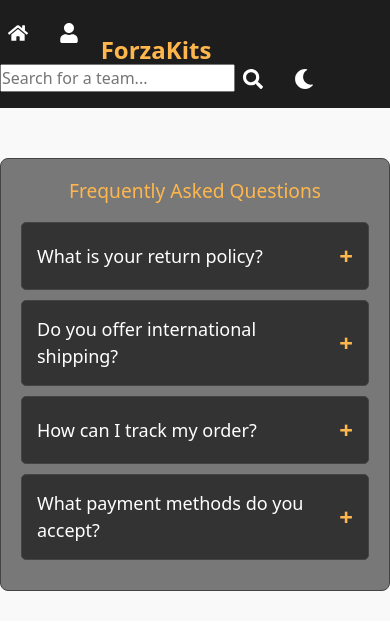
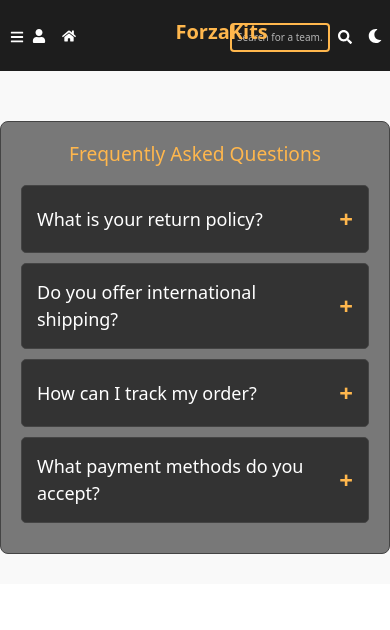
Before and after one commit to AlKhateebKhaled/MERAKI_Academy_Project_4, a React (Create React App) app in the folder frontend/: page /faq in a window 390 px wide. Shown: the top 630 px of the page. Built offline with nearby package versions, Linux system fonts and the light colour scheme; the HTML template or start-up script is replaced by a standard one.

Commit message:
Add Full logic and Style for Navbar

```diff
--- a/frontend/package.json
+++ b/frontend/package.json
@@ -11,10 +11,12 @@
     "react": "^18.2.0",
     "react-bootstrap": "^2.10.5",
     "react-dom": "^18.2.0",
+    "react-hook-form": "^7.53.0",
     "react-icons": "^5.3.0",
     "react-router-dom": "^6.26.2",
     "react-scripts": "5.0.1",
-    "web-vitals": "^2.1.4"
+    "web-vitals": "^2.1.4",
+    "yup": "^1.4.0"
   },
   "scripts": {
     "start": "react-scripts start",
--- a/frontend/src/Pages/Home/index.js
+++ b/frontend/src/Pages/Home/index.js
@@ -6,6 +6,27 @@ import "./style.css";
 import image1 from "../../assets/seasonKit.jpeg";
 import image2 from "../../assets/awaykit.jpg";
 import image3 from "../../assets/thirdKit.jpg";
+
+const featuredProducts = [
+  {
+    id: 1,
+    name: "Home Jersey 2024/25",
+    price: "$89.99",
+    imageUrl: "path/to/home_jersey_image.jpg",
+  },
+  {
+    id: 2,
+    name: "Away Jersey 2024/25",
+    price: "$89.99",
+    imageUrl: "path/to/away_jersey_image.jpg",
+  },
+  {
+    id: 3,
+    name: "Third Jersey 2024/25",
+    price: "$89.99",
+    imageUrl: "path/to/third_jersey_image.jpg",
+  },
+];
 
 const Home = () => {
   const navigate = useNavigate();
@@ -28,6 +49,13 @@ const Home = () => {
 
   return (
     <div className="home-container">
+      <div className="promotional-banner">
+        <h3>Exclusive Sale! 20% Off on Selected Items!</h3>
+        <Button onClick={handleShopNowButton} className="btn-banner">
+          Shop Now
+        </Button>
+      </div>
+
       <Carousel>
         <Carousel.Item>
           <img
@@ -76,6 +104,24 @@ const Home = () => {
         </Carousel.Item>
       </Carousel>
 
+      <div className="featured-products mt-5">
+        <h2 className="text-center mb-4">Featured Products</h2>
+        <div className="row justify-content-center">
+          {featuredProducts.map(product => (
+            <div className="col-md-4 text-center mb-4" key={product.id}>
+              <div className="product-card p-3">
+                <img src={product.imageUrl} alt={product.name} className="img-fluid" />
+                <h5>{product.name}</h5>
+                <p>{product.price}</p>
+                <Button className="btn-orange" onClick={() => navigate(`/product/${product.id}`)}>
+                  View Details
+                </Button>
+              </div>
+            </div>
+          ))}
+        </div>
+      </div>
+
       <div className="container mt-5">
         <h2 className="text-center mb-4">Explore More</h2>
         <div className="row justify-content-center">
--- a/frontend/src/Pages/Home/style.css
+++ b/frontend/src/Pages/Home/style.css
@@ -91,3 +91,52 @@ p {
   background-color: #e64a19 !important;
   color: white !important;
 }
+.promotional-banner {
+  background-color: #ff5722;
+  color: white;
+  text-align: center;
+  padding: 15px 0;
+}
+
+.promotional-banner h3 {
+  margin: 0;
+  font-size: 1.5rem;
+}
+
+.btn-banner {
+  background-color: #ffffff;
+  color: #ff5722;
+  border: none;
+  font-weight: bold;
+  padding: 10px 15px;
+  border-radius: 5px;
+  margin-top: 10px;
+}
+
+.featured-products {
+  padding: 20px;
+  background-color: #f9f9f9;
+}
+
+.product-card {
+  background-color: #ffffff;
+  border-radius: 10px;
+  padding: 15px;
+  transition: transform 0.3s, box-shadow 0.3s;
+}
+
+.product-card:hover {
+  transform: translateY(-5px);
+  box-shadow: 0 4px 10px rgba(0, 0, 0, 0.2);
+}
+
+.product-card img {
+  max-width: 100%;
+  height: auto;
+  border-radius: 5px;
+}
+
+.featured-products h2 {
+  color: #ffb74d;
+  font-weight: bold;
+}
--- a/frontend/src/Pages/Login/index.js
+++ b/frontend/src/Pages/Login/index.js
@@ -2,7 +2,7 @@ import Button from "react-bootstrap/Button";
 import Col from "react-bootstrap/Col";
 import Form from "react-bootstrap/Form";
 import Row from "react-bootstrap/Row";
-import React, { useContext, useState } from "react";
+import React, { useContext, useState, useEffect } from "react";
 import axios from "axios";
 import { useNavigate, useLocation } from "react-router-dom";
 import Alert from "react-bootstrap/Alert";
@@ -20,13 +20,14 @@ function Login() {
     msg,
     setMsg,
     setToken,
-    userName,
     setUserName,
-    isLoading,
-    setIsLoading,
-    shownUserName,
-    setShownUserName,
   } = useContext(AppContext);
+
+  const [isLoading, setIsLoading] = useState(true);
+
+  useEffect(() => {
+    setIsLoading(false);
+    }, []);
 
   const handleChange = (e) => {
     const { name, value } = e.target;
@@ -43,31 +44,36 @@ function Login() {
     axios
       .post("http://localhost:5000/users/login", formData)
       .then((res) => {
-        console.log("Response:", res.data);
+
           localStorage.setItem("token", res.data.token);
           setToken(res.data.token);
           localStorage.setItem("userName", res.data.user.userName);
           setUserName(res.data.user.userName);
-        console.log(userName);
 
           const redirectPath = currentLocation.state?.from?.pathname || "/";
           navigate(redirectPath);
+
       })
       .catch((err) => {
-        console.error("Error:", err);
           setMsg(err.response?.data?.message || "An error occurred");
+
       })
       .finally(() => {
           setIsLoading(false);
+
       });
+  };
 
-    console.log("Form Data Submitted:", formData);
+  const handleRegister = () => {
+    navigate("/register");
   };
 
   return (
     <div className="login-page">
       <Form onSubmit={handleLogin} className="form-container">
         {msg && <Alert variant="danger">{msg}</Alert>}
+
+        <h2 className="text-center">Login to Your Account</h2>
 
         <Form.Group as={Row} className="mb-3" controlId="formHorizontalEmail">
           <Form.Label column sm={2}>
@@ -76,7 +82,7 @@ function Login() {
           <Col sm={10}>
             <Form.Control
               type="email"
-              placeholder="Email"
+              placeholder="Enter your email"
               name="email"
               value={formData.email}
               onChange={handleChange}
@@ -100,7 +106,7 @@ function Login() {
           <Col sm={10}>
             <Form.Control
               type="password"
-              placeholder="Password"
+              placeholder="Enter your password"
               name="password"
               value={formData.password}
               onChange={handleChange}
@@ -117,8 +123,13 @@ function Login() {
 
         <Form.Group as={Row} className="mb-3">
           <Col sm={{ span: 10, offset: 2 }}>
-            <Button type="submit">Sign in</Button>
-            {isLoading && (
+            <Button
+              type="submit"
+              className="w-100"
+              variant="primary"
+              disabled={isLoading}
+            >
+              {isLoading ? (
                 <>
                   <Spinner
                     as="span"
@@ -129,7 +140,22 @@ function Login() {
                   />
                   <span className="sr-only">Loading...</span>
                 </>
+              ) : (
+                "Sign in"
               )}
+            </Button>
+          </Col>
+        </Form.Group>
+
+        <Form.Group as={Row} className="mb-3">
+          <Col sm={{ span: 10, offset: 2 }}>
+            <Button
+              variant="outline-primary"
+              onClick={handleRegister}
+              className="w-100 register-button"
+            >
+              Don't have an account? Register here
+            </Button>
           </Col>
         </Form.Group>
       </Form>
--- a/frontend/src/Pages/Login/style.css
+++ b/frontend/src/Pages/Login/style.css
@@ -2,9 +2,10 @@
   display: flex;
   justify-content: center;
   align-items: center;
-    min-height: 90vh;
+  min-height: 100vh;
   background-color: #f7f7f7;
   padding: 0;
+  flex-direction: column;
 }
 
 .login-page .form-container {
@@ -13,7 +14,8 @@
   border-radius: 8px;
   box-shadow: 0px 4px 12px rgba(0, 0, 0, 0.1);
   max-width: 500px;
-    width: 100%;
+  width: 90%;
+  margin: 0 auto;
 }
 
 .login-page .form-control {
@@ -43,6 +45,7 @@
   font-size: 16px;
   cursor: pointer;
   transition: background-color 0.3s ease;
+  width: 100%;
 }
 
 .login-page button[type="submit"]:hover {
@@ -73,3 +76,28 @@
   padding-left: 10px;
   color: #495057;
 }
+
+.register-button {
+  border: 2px solid #007bff;
+  color: #007bff;
+  transition: all 0.3s ease;
+}
+
+.register-button:hover {
+  background-color: #007bff;
+  color: #ffffff;
+}
+
+.register-button:focus {
+  outline: none;
+  box-shadow: 0 0 5px rgba(0, 123, 255, 0.5);
+}
+.login-page button[type="submit"] {
+  position: relative;
+}
+
+.login-page .spinner-border {
+  position: absolute;
+  left: 50%;
+  transform: translateX(-50%);
+}
--- a/frontend/src/Pages/Register/index.js
+++ b/frontend/src/Pages/Register/index.js
@@ -1,4 +1,4 @@
-import React, { useState, useContext } from "react";
+import React, { useState, useContext, useEffect } from "react";
 import axios from "axios";
 import { NavLink, useNavigate } from "react-router-dom";
 import Button from "react-bootstrap/Button";
@@ -14,11 +14,14 @@ import { AppContext } from "../../App";
 
 function Register() {
   const navigate = useNavigate();
-  const { formData, setFormData, msg, setMsg, isLoading, setIsLoading } =
-    useContext(AppContext);
+  const { formData, setFormData, msg, setMsg } = useContext(AppContext);
   const [errors, setErrors] = useState({});
   const [showAlert, setShowAlert] = useState(false);
+  const [isLoading, setIsLoading] = useState(true);
 
+  useEffect(() => {
+    setIsLoading(false);
+  }, []);
   const handleChange = (e) => {
     setFormData({ ...formData, [e.target.name]: e.target.value });
   };
--- a/frontend/src/Pages/WishList/style.css
+++ b/frontend/src/Pages/WishList/style.css
@@ -48,9 +48,13 @@
 
 .wishlist__product-img {
   width: 100%;
-  height: auto;
-  border-top-left-radius: 8px;
-  border-top-right-radius: 8px;
+  height: 250px;
+  overflow: hidden;
+  border-bottom: 1px solid #eaeaea;
+  background-color: #f9f9f9;
+  display: flex;
+  justify-content: center;
+  align-items: center;
 }
 
 .wishlist__card-body {
@@ -80,7 +84,6 @@
   width: 100%;
 }
 
-/* Responsive styles */
 @media (max-width: 768px) {
   .wishlist__product {
     flex: 1 0 45%;
--- a/frontend/src/components/Navbar/index.js
+++ b/frontend/src/components/Navbar/index.js
@@ -1,4 +1,4 @@
-import React, { useState, useContext, useEffect } from "react";
+import React, { useState, useContext } from "react";
 import { NavLink, useNavigate } from "react-router-dom";
 import {
   FaSearch,
@@ -6,36 +6,67 @@ import {
   FaHeart,
   FaSun,
   FaMoon,
+  FaBars,
+  FaHome,
   FaSignOutAlt,
   FaShoppingCart,
-  FaHome,
+  FaSignInAlt,
+  FaList,
+  FaDollarSign,
 } from "react-icons/fa";
 import "./style.css";
 import { AppContext } from "../../App";
 
+const Dropdown = ({ title, options, isOpen, toggle }) => (
+  <div className="dropdown">
+    <div
+      className="dropdown-toggle"
+      onClick={toggle}
+      aria-haspopup="true"
+      aria-expanded={isOpen}
+    >
+      {title}
+    </div>
+    {isOpen && (
+      <div className="dropdown-list open">
+        {options.map((option) => (
+          <NavLink
+            key={option.label}
+            to={option.path}
+            className="dropdown-item"
+            activeClassName="active"
+            onClick={() => {
+              toggle();
+            }}
+          >
+            {option.label}
+          </NavLink>
+        ))}
+      </div>
+    )}
+  </div>
+);
+
 const Navbar = () => {
   const navigate = useNavigate();
   const { token, userName, setToken, cartItems } = useContext(AppContext);
-  const [isDarkMode, setIsDarkMode] = useState(
-    localStorage.getItem("darkMode") === "true"
-  );
+  const [isMenuOpen, setIsMenuOpen] = useState(false);
+  const [isDarkMode, setIsDarkMode] = useState(false);
+  const [isDropdownOpen, setIsDropdownOpen] = useState({});
   const [searchQuery, setSearchQuery] = useState("");
 
-  useEffect(() => {
-    document.body.className = isDarkMode ? "dark-mode" : "";
-  }, [isDarkMode]);
+  const toggleDropdown = (dropdown) => {
+    setIsDropdownOpen((prev) => ({
+      ...prev,
+      [dropdown]: !prev[dropdown],
+    }));
+  };
 
   const logout = () => {
-    localStorage.clear();
+    localStorage.clear("token");
+    localStorage.clear("userName");
     setToken(null);
     navigate("/login");
-  };
-
-  const toggleDarkMode = () => {
-    setIsDarkMode((prevMode) => {
-      localStorage.setItem("darkMode", !prevMode);
-      return !prevMode;
-    });
   };
 
   const handleSearch = (e) => {
@@ -49,14 +80,14 @@ const Navbar = () => {
   return (
     <nav className={`navbar ${isDarkMode ? "dark-mode" : ""}`}>
       <div className="right-side">
-        <NavLink to="/" className="icon-button">
-          <FaHome />
-        </NavLink>
+        <div className="menu-icon" onClick={() => setIsMenuOpen(!isMenuOpen)}>
+          <FaBars />
+        </div>
         <div>
           {token ? (
             <div className="user-info">
               <span
-                className="icon-button"
+                className="icon-button-user"
                 onClick={() => {
                   navigate("/profile");
                 }}
@@ -84,8 +115,64 @@ const Navbar = () => {
             </NavLink>
           )}
         </div>
+        <div className={`nav-links ${isMenuOpen ? "open" : ""}`}>
+          <NavLink
+            exact
+            to="/"
+            activeClassName="active"
+            onClick={() => setIsMenuOpen(false)}
+          >
+            <FaHome /> Home
+          </NavLink>
+          <NavLink
+            to="/Categories"
+            activeClassName="active"
+            onClick={() => setIsMenuOpen(false)}
+          >
+            <FaList /> Categories
+          </NavLink>
+          <NavLink
+            to="/wishlist"
+            activeClassName="active"
+            onClick={() => setIsMenuOpen(false)}
+          >
+            <FaHeart /> WishList
+          </NavLink>
+          <NavLink to="/cart">
+            <FaShoppingCart /> Cart
+          </NavLink>
+          <Dropdown
+            title={
+              <span>
+                <FaSignInAlt /> Login / Register
+              </span>
+            }
+            options={[
+              { label: "Login", path: "/login" },
+              { label: "Register", path: "/register" },
+            ]}
+            isOpen={isDropdownOpen.loginRegister}
+            toggle={() => toggleDropdown("loginRegister")}
+          />
+
+          <Dropdown
+            title={
+              <span>
+                <FaDollarSign /> Currency
+              </span>
+            }
+            options={[
+              { label: "Jordanian Dinar", path: "/currency/jd" },
+              { label: "Dollar", path: "/currency/usd" },
+            ]}
+            isOpen={isDropdownOpen.currency}
+            toggle={() => toggleDropdown("currency")}
+          />
+        </div>
+        <NavLink to="/" className="icon-button">
+          <FaHome />
+        </NavLink>
       </div>
-
       <div className="logo">
         <h1>ForzaKits</h1>
       </div>
@@ -103,7 +190,7 @@ const Navbar = () => {
             <FaSearch />
           </button>
         </form>
-        <button className="icon-button" onClick={toggleDarkMode}>
+        <button className="icon-button">
           {isDarkMode ? <FaSun /> : <FaMoon />}
         </button>
       </div>
--- a/frontend/src/components/Navbar/style.css
+++ b/frontend/src/components/Navbar/style.css
@@ -29,8 +29,48 @@ body {
   padding-left: 10px;
 }
 
+.nav-links {
+  display: flex;
+  position: absolute;
+  top: 62px;
+  left: 2px;
+  width: 13.7%;
+  height: 0;
+  flex-direction: column;
+  background-color: #1d1d1d;
+  overflow: hidden;
+  transition: height 0.3s ease, padding-top 0.3s ease;
+  z-index: 100;
+}
+
+.nav-links.open {
+  height: 100vh;
+  padding-top: 5px;
+}
+
+.nav-links a {
+  color: #ffffff;
+  text-decoration: none;
+  padding: 8px 12px;
+  transition: background-color 0.3s ease;
+  padding: 10px 20px;
+  width: 100%;
+}
+
+.active {
+  background-color: #ffb74d;
+  color: #1d1d1d;
+  border-radius: 4px;
+}
+
+.nav-links a:hover {
+  background-color: rgba(255, 183, 77, 0.3);
+  color: #1d1d1d;
+}
+
 .logo {
-  justify-content: space-between;
+  position: absolute;
+  left: 43%;
   font-size: 40px;
   font-weight: bold;
   color: #ffb74d;
@@ -66,34 +106,213 @@ body {
   color: #1d1d1d;
 }
 
+.icon-button-user {
+  background: none;
+  border: none;
+  color: #ffffff;
+  cursor: pointer;
+  font-size: 20px;
+  padding: 8px;
+  transition: background-color 0.3s ease, color 0.3s ease;
+  width: 100px;
+  text-align: center;
+  overflow: hidden;
+  white-space: nowrap;
+  text-overflow: ellipsis;
+}
+
+.icon-button-user:hover {
+  background-color: #f9a825;
+  color: #1d1d1d;
+}
+
+.dropdown-toggle {
+  cursor: pointer;
+  color: #ffffff;
+  padding: 10px 20px;
+  transition: background-color 0.3s ease, color 0.3s ease;
+  border: none;
+  background: transparent;
+}
+
+.dropdown-toggle:hover {
+  background-color: rgba(255, 183, 77, 0.3);
+  border-radius: 4px;
+}
+
+.dropdown-list {
+  background-color: #1d1d1d;
+  width: 200px;
+  border-radius: 4px;
+  box-shadow: 0 2px 10px rgba(0, 0, 0, 0.2);
+  display: none;
+  transition: opacity 0.3s ease, visibility 0.3s ease;
+  display: block;
+  visibility: visible;
+  opacity: 1;
+}
+
+.dropdown-list a {
+  display: block;
+  color: #ffffff;
+  padding: 10px 15px;
+  text-decoration: none;
+  transition: background-color 0.3s ease;
+}
+
+.dropdown-list a:hover {
+  background-color: rgba(255, 183, 77, 0.5);
+  color: #1d1d1d;
+}
+
 .user-info {
   display: flex;
   align-items: center;
   gap: 20px;
 }
-.cart-icon {
-  position: relative;
+
+.search-input {
+  width: 150px;
+  padding: 5px;
+  border: 2px solid #ffb74d;
+  border-radius: 4px;
+  background-color: #1d1d1d;
+  color: #ffffff;
+  font-size: 14px;
+  outline: none;
+  transition: border-color 0.3s ease, background-color 0.3s ease;
 }
 
-.cart-count {
-  position: absolute;
-  top: -5px;
-  right: -10px;
-  background-color: #ff4d4d;
-  color: white;
-  border-radius: 50%;
-  padding: 4px 6px;
-  font-size: 0.6rem;
-  font-weight: bold;
+.search-input::placeholder {
+  color: #b3b3b3;
 }
 
+.search-input:focus {
+  border-color: #f9a825;
+  background-color: #333;
+}
+.cart-count {
+  background-color: #ff3b30;
+  color: #ffffff;
+  border-radius: 50%;
+  padding: 2px 4px;
+  border-radius: 50%;
+  font-size: 10px;
+  font-weight: bold;
+  border: 0.1px solid #ffffff;
+}
 @media (max-width: 768px) {
-  .menu-icon {
-    display: block;
+  .nav-links {
+    position: absolute;
+    top: 52px;
+    left: 0;
+    width: 40%;
+    height: 0;
+    flex-direction: column;
+    background-color: #1d1d1d;
+    overflow: hidden;
+    transition: height 0.3s ease, padding-top 0.3s ease;
   }
+
+  .nav-links.open {
+    height: 100vh;
+    padding-top: 0px;
+  }
+
+  .nav-links a {
+    width: 100%;
+    padding: 10px 15px;
+    text-align: left;
+  }
+
   .logo {
     position: absolute;
-    left: 40%;
-    transform: translateX(-50%);
+    left: 45%;
+  }
+
+  .menu-icon {
+    font-size: 14px;
+  }
+
+  .nav-links a {
+    color: #ffffff;
+    text-decoration: none;
+    padding: 8px 12px;
+    transition: background-color 0.3s ease;
+    padding: 10px 20px;
+    width: 100%;
+    font-size: 14px;
+  }
+
+  .logo h1 {
+    font-size: 20px;
+    font-weight: bold;
+    color: #ffb74d;
+  }
+
+  .right-side {
+    display: flex;
+    gap: 0;
+    align-items: center;
+  }
+
+  .icon-button {
+    background: none;
+    border: none;
+    color: #ffffff;
+    cursor: pointer;
+    font-size: 14px;
+    padding: 8px;
+    height: 55px;
+    transition: background-color 0.3s ease, color 0.3s ease;
+    text-align: center;
+    display: flex;
+    align-items: center;
+    justify-content: center;
+  }
+  .search-button {
+    background: none;
+    border: none;
+    color: #ffffff;
+    cursor: pointer;
+    font-size: 14px;
+    padding: 8px;
+    height: 55px;
+    transition: background-color 0.3s ease, color 0.3s ease;
+  }
+
+  .icon-button:hover,
+  .search-button:hover {
+    background-color: #f9a825;
+    color: #1d1d1d;
+  }
+
+  .user-info {
+    display: flex;
+    align-items: center;
+    gap: 0px;
+  }
+
+  .search-input {
+    width: 100px;
+    padding: 5px;
+    color: #ffffff;
+    font-size: 10px;
+  }
+
+  .icon-button-user {
+    font-size: 14px;
+    padding: 3px;
+    width: 100%;
+    margin: 2px;
+    height: 55px;
+    text-align: center;
+    display: flex;
+    align-items: center;
+    justify-content: center;
+  }
+  .cart-count {
+    padding: 1px 2px;
+    font-size: 8px;
   }
 }
```
Also changed, not shown: 1 other file (tests, documents, lock files or other folders). Lines whose indentation alone changed are shown as unchanged.
